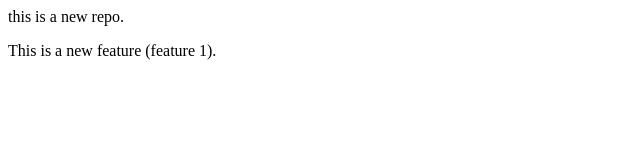
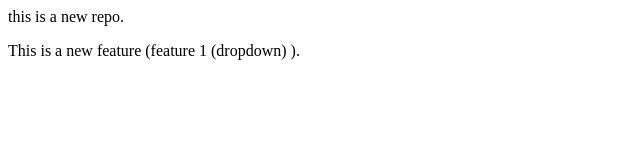
Before and after one commit to rajeevsubedi/LocalRepo, a plain HTML site: page index.html in a window 1280 px wide. Shown: the full height of the page, 0-640 px from the left. Drawn offline with Linux system fonts and the light colour scheme.

Commit message:
dropdown

```diff
--- a/index.html
+++ b/index.html
@@ -1,2 +1,2 @@
 <p>this is a new repo.</p>
-<p>This is a new feature (feature 1).</p>
+<p>This is a new feature (feature 1 (dropdown) ).</p>
```
